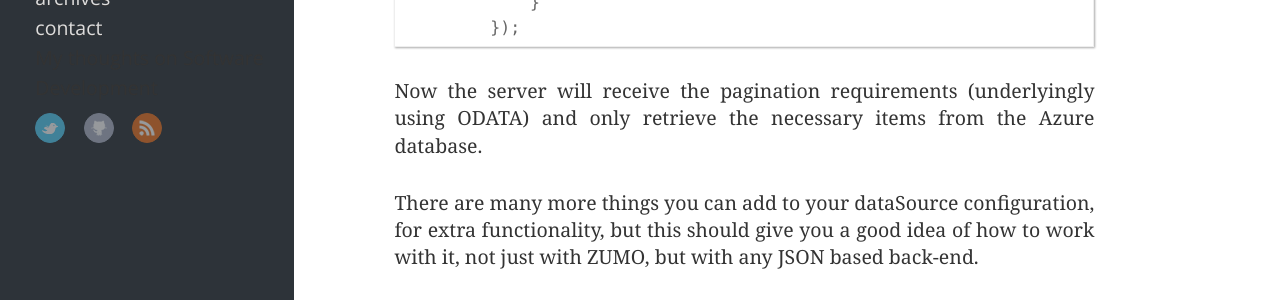
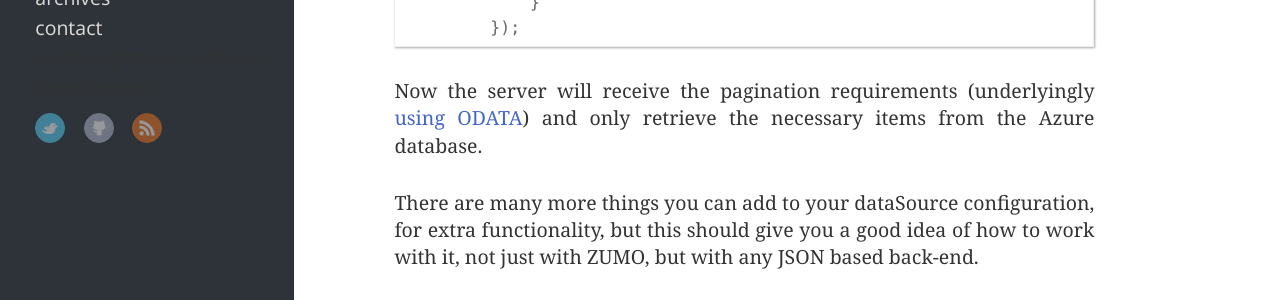
Before and after one commit to ignaciofuentes/ignaciofuentes.github.io, a Jekyll site: the page built from _posts/2014-01-06-Zumo Kendo.markdown, in a window 1280 px wide and 900 px high, scrolled down 3204 px. Shown: the part 329-629 px from the top of the window. Built offline with Jekyll 4.4.1, drawn with Linux system fonts in a browser that asks for light colours; nearby versions of some CDN libraries; Markdown is read by kramdown in place of the engine named in the settings; comment, search, counter and statistics services are not loaded; part of the change alters nothing that is shown.

````diff
--- a/_posts/2014-01-06-Zumo Kendo.markdown
+++ b/_posts/2014-01-06-Zumo Kendo.markdown
@@ -129,6 +129,6 @@ If we want to add server side paging we will have to pass the page and pageSize
         });
 ```
 
-Now the server will receive the pagination requirements (underlyingly using ODATA) and only retrieve the necessary items from the Azure database.
+Now the server will receive the pagination requirements (underlyingly [using ODATA](http://msdn.microsoft.com/en-us/library/windowsazure/jj677199.aspx)) and only retrieve the necessary items from the Azure database.
 
 There are many more things you can add to your dataSource configuration, for extra functionality, but this should give you a good idea of how to work with it, not just with ZUMO, but with any JSON based back-end.
````
